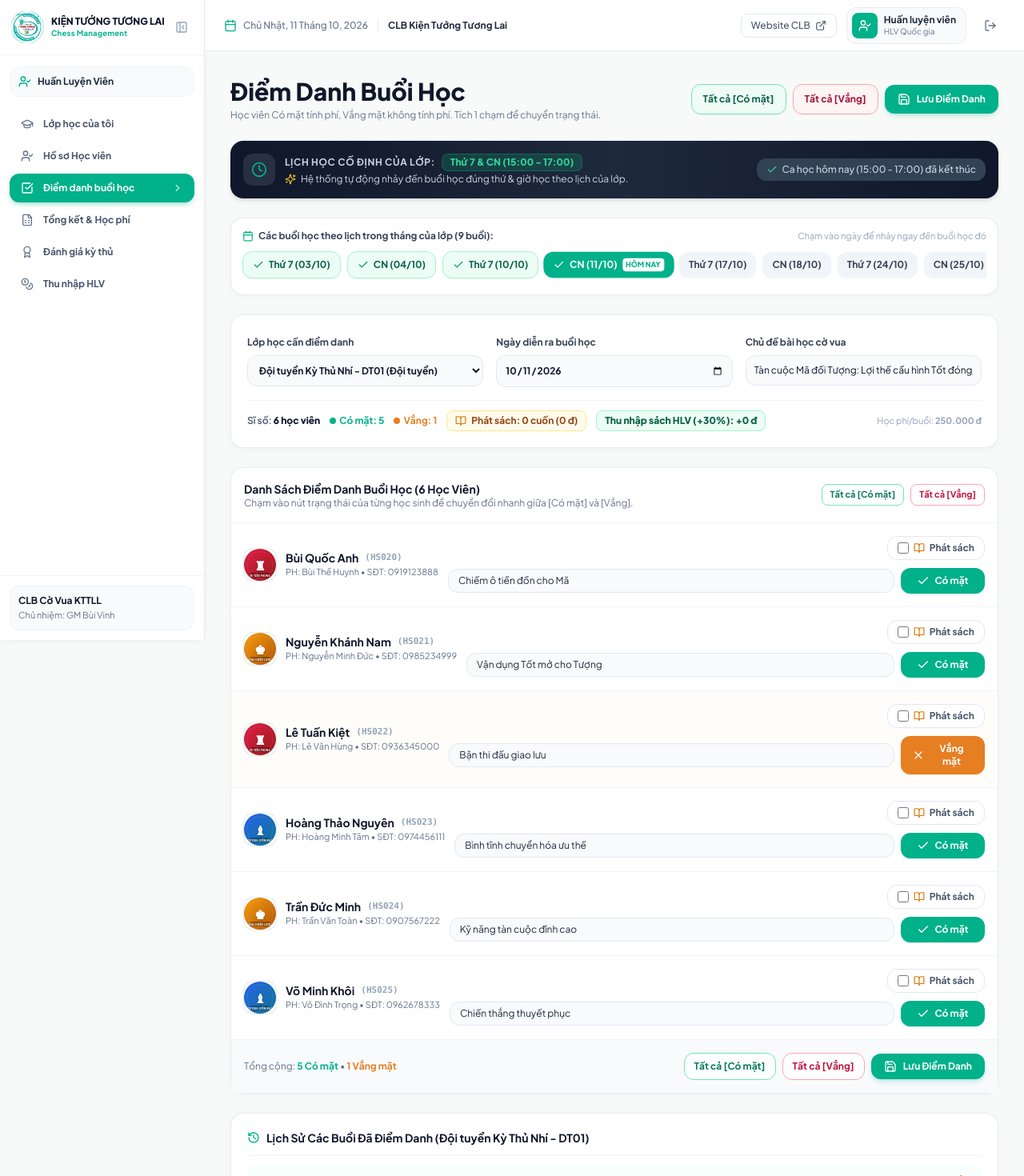
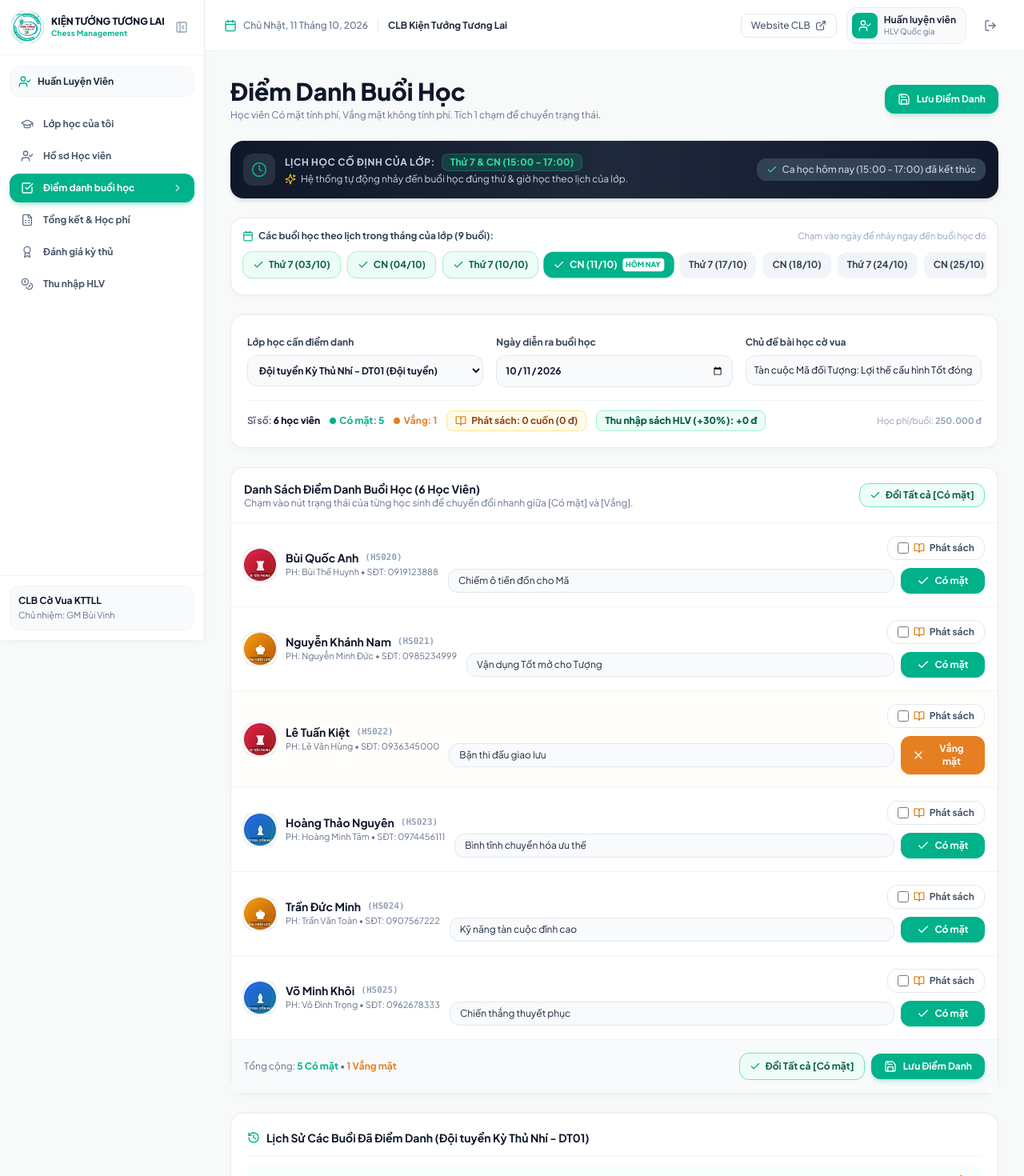
Before and after one commit to thtcode049/QuanlyKTTL, a Next.js app: page /coach/attendance in a window 1280 px wide. Shown: the top 1470 px of the page at 80% size. Built offline with nearby package versions, Linux system fonts and the light colour scheme.

Commit message:
fix: bo 2 nut diem danh o top banner va gop thanh 1 nut toggle doi trang thai tat ca co mat / tat ca vang

```diff
--- a/src/app/coach/attendance/page.tsx
+++ b/src/app/coach/attendance/page.tsx
@@ -16,6 +16,7 @@ import {
   ChevronDown,
   AlertCircle,
   History,
+  RotateCcw,
 } from "lucide-react";
 import { dataStore, AttendanceSessionData, ClassroomData, StudentData } from "@/lib/data-store";
 import { getStudentAvatarUrl } from "@/lib/chess-avatars";
@@ -391,6 +392,20 @@ function AttendanceContent() {
     showToast(`Đã chuyển toàn bộ ${classStudents.length} học viên sang trạng thái [Vắng mặt]!`);
   };
 
+  // Kiểm tra xem hiện tại tất cả học viên có đang Có mặt hay không
+  const isAllPresent =
+    classStudents.length > 0 &&
+    classStudents.every((std) => records[std.id]?.status === "PRESENT");
+
+  // Gộp 2 nút vào làm 1: mỗi lần bấm sẽ đổi trạng thái tất cả có mặt hoặc tất cả vắng
+  const toggleAllAttendance = () => {
+    if (isAllPresent) {
+      setAllAbsent();
+    } else {
+      setAllPresent();
+    }
+  };
+
   // Lưu buổi học
   const handleSaveAttendance = () => {
     if (!selectedClass) return;
@@ -491,19 +506,7 @@ function AttendanceContent() {
           </p>
         </div>
 
-        <div className="flex flex-wrap items-center gap-2 w-full sm:w-auto">
-          <button
-            onClick={setAllPresent}
-            className="flex-1 sm:flex-initial rounded-xl border border-emerald-300 bg-emerald-50/70 px-3.5 py-2.5 text-xs font-bold text-emerald-800 shadow-sm hover:bg-emerald-100 text-center transition-all active:scale-95"
-          >
-            Tất cả [Có mặt]
-          </button>
-          <button
-            onClick={setAllAbsent}
-            className="flex-1 sm:flex-initial rounded-xl border border-rose-300 bg-rose-50/70 px-3.5 py-2.5 text-xs font-bold text-rose-800 shadow-sm hover:bg-rose-100 text-center transition-all active:scale-95"
-          >
-            Tất cả [Vắng]
-          </button>
+        <div className="flex items-center gap-2 w-full sm:w-auto">
           <button
             onClick={handleSaveAttendance}
             className="w-full sm:w-auto flex items-center justify-center gap-2 rounded-xl bg-brand-primary px-4 py-2.5 text-xs font-bold text-white shadow-md shadow-brand-primary/20 hover:bg-brand-primary-hover active:scale-95 text-center transition-all"
@@ -757,17 +760,29 @@ function AttendanceContent() {
           <div className="flex items-center gap-2">
             <button
               type="button"
-              onClick={setAllPresent}
-              className="rounded-lg border border-emerald-300 bg-white px-2.5 py-1 text-[11px] font-bold text-emerald-700 hover:bg-emerald-50 transition-colors shadow-xs"
+              onClick={toggleAllAttendance}
+              className={`inline-flex items-center gap-1.5 rounded-xl border px-3 py-1.5 text-xs font-bold transition-all active:scale-95 shadow-xs ${
+                isAllPresent
+                  ? "border-rose-300 bg-rose-50/80 text-rose-700 hover:bg-rose-100"
+                  : "border-emerald-300 bg-emerald-50/80 text-emerald-800 hover:bg-emerald-100"
+              }`}
+              title={
+                isAllPresent
+                  ? "Hiện tại tất cả đang có mặt. Bấm để đổi sang tất cả vắng mặt"
+                  : "Bấm để đổi sang tất cả có mặt"
+              }
             >
-              Tất cả [Có mặt]
-            </button>
-            <button
-              type="button"
-              onClick={setAllAbsent}
-              className="rounded-lg border border-rose-300 bg-white px-2.5 py-1 text-[11px] font-bold text-rose-700 hover:bg-rose-50 transition-colors shadow-xs"
-            >
-              Tất cả [Vắng]
+              {isAllPresent ? (
+                <>
+                  <RotateCcw className="h-3.5 w-3.5 text-rose-600" />
+                  <span>Đổi Tất cả [Vắng]</span>
+                </>
+              ) : (
+                <>
+                  <Check className="h-3.5 w-3.5 text-emerald-600" />
+                  <span>Đổi Tất cả [Có mặt]</span>
+                </>
+              )}
             </button>
           </div>
         </div>
@@ -902,16 +917,25 @@ function AttendanceContent() {
           </span>
           <div className="flex items-center gap-2 w-full sm:w-auto justify-end">
             <button
-              onClick={setAllPresent}
-              className="rounded-xl border border-emerald-300 bg-white px-3 py-2 text-xs font-bold text-emerald-700 hover:bg-emerald-50 transition-colors"
+              type="button"
+              onClick={toggleAllAttendance}
+              className={`inline-flex items-center gap-1.5 rounded-xl border px-3 py-2 text-xs font-bold transition-all active:scale-95 shadow-xs ${
+                isAllPresent
+                  ? "border-rose-300 bg-rose-50/80 text-rose-700 hover:bg-rose-100"
+                  : "border-emerald-300 bg-emerald-50/80 text-emerald-800 hover:bg-emerald-100"
+              }`}
             >
-              Tất cả [Có mặt]
-            </button>
-            <button
-              onClick={setAllAbsent}
-              className="rounded-xl border border-rose-300 bg-white px-3 py-2 text-xs font-bold text-rose-700 hover:bg-rose-50 transition-colors"
-            >
-              Tất cả [Vắng]
+              {isAllPresent ? (
+                <>
+                  <RotateCcw className="h-3.5 w-3.5 text-rose-600" />
+                  <span>Đổi Tất cả [Vắng]</span>
+                </>
+              ) : (
+                <>
+                  <Check className="h-3.5 w-3.5 text-emerald-600" />
+                  <span>Đổi Tất cả [Có mặt]</span>
+                </>
+              )}
             </button>
             <button
               onClick={handleSaveAttendance}
```
